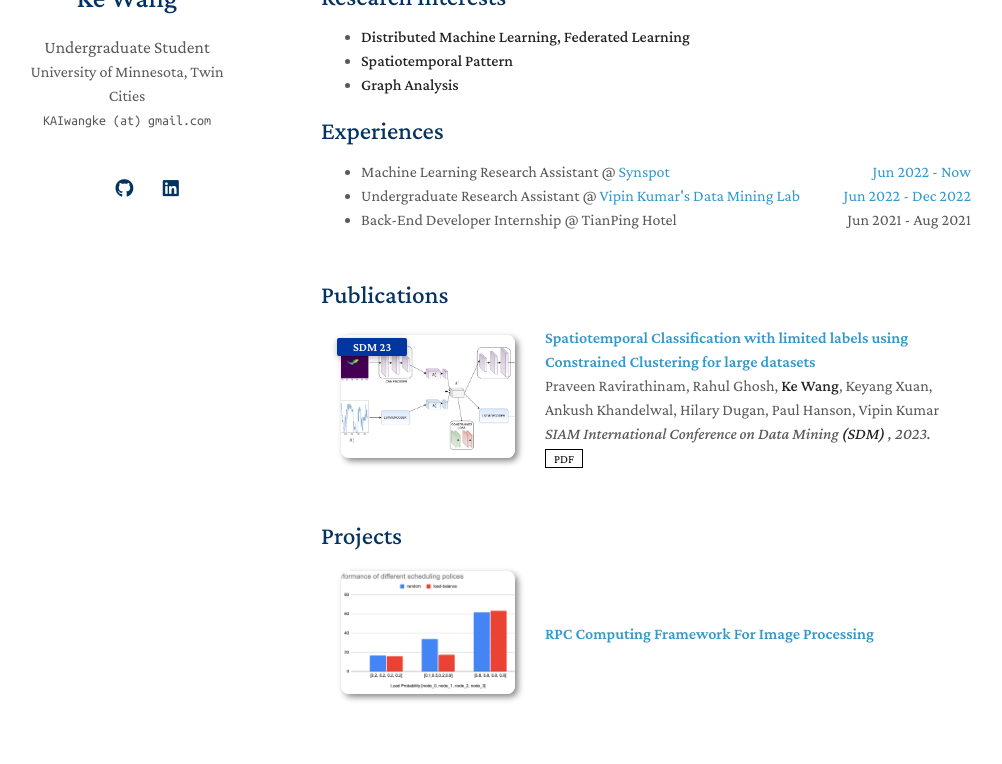
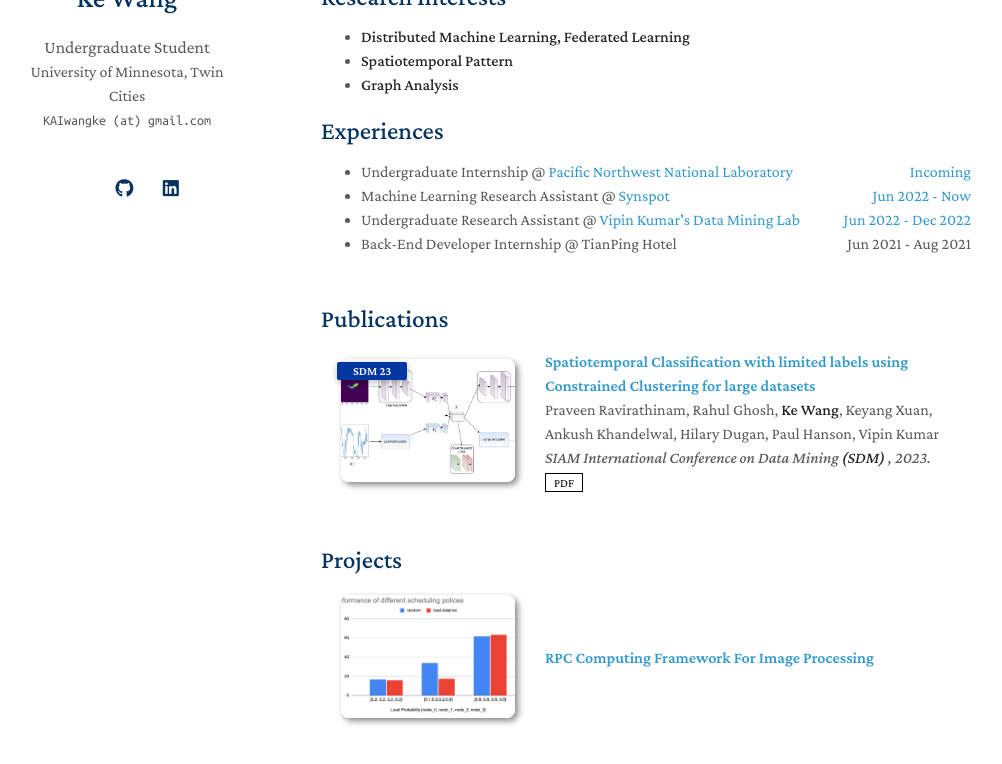
Before and after one commit to KeWang0001/KeWang0001.github.io, a Jekyll site: the page built from index.md, in a window 1280 px wide and 1114 px high, cut to the strip 262-1026 px from the top of the window. Shown: the whole strip, without its empty margins (149-1151 px from the left). Built offline with Jekyll 4.4.1, drawn with Linux system fonts in a browser that asks for light colours; nearby versions of some CDN libraries; a style sheet for code colours, icons or effects is not loaded; our own code applies the rules of GitHub Pages for plain Markdown files.

Commit message:
Update experience.md

```diff
--- a/_includes/experience.md
+++ b/_includes/experience.md
@@ -2,7 +2,7 @@
 
 
 <ul style="margin:0 0 5px;">
-  <!-- <li>Undergraduate Internship @ <a href="https://www.pnnl.gov/">Pacific Northwest National Laboratory <span style="float:right;">Incoming</span></a></li> -->
+  <li>Undergraduate Internship @ <a href="https://www.pnnl.gov/">Pacific Northwest National Laboratory <span style="float:right;">Incoming</span></a></li>
   <li>Machine Learning Research Assistant @ <a href="https://synspot-ai.com/about-us/">Synspot <span style="float:right;">Jun 2022 - Now</span></a></li>
   <li>Undergraduate Research Assistant @ <a href="https://cse.umn.edu/cs/data-mining-GIS">Vipin Kumar's Data Mining Lab <span style="float:right;">Jun 2022 - Dec 2022</span></a></li>
   <li>Back-End Developer Internship @ TianPing Hotel <span style="float:right;">Jun 2021 - Aug 2021</span></li>
```
